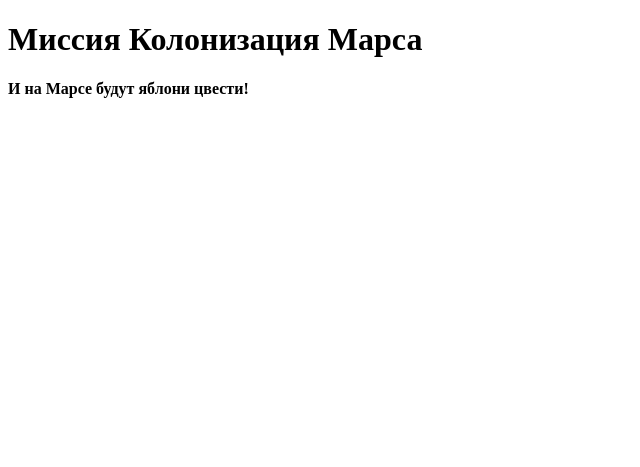
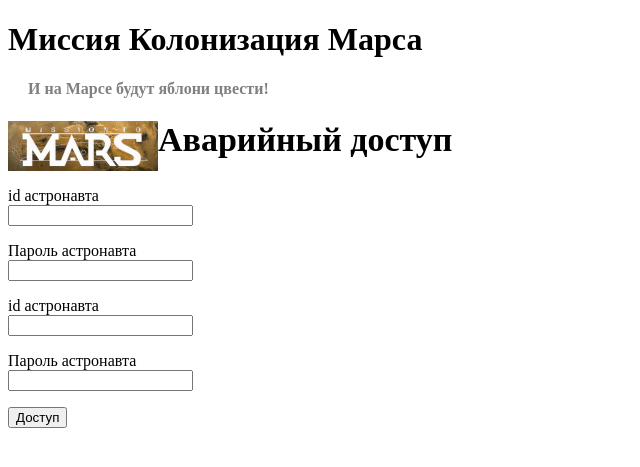
Before and after one commit to ullvea/flask_tasks, a Flask app: page /login in a window 1280 px wide. Shown: the top 467 px of the page, without its empty margins (0-640 px from the left). Run offline with Flask 3, Linux system fonts and the light colour scheme.

Commit message:
Двойная защита

```diff
--- a/WEB. Шаблоны. flask-wtf/main.py
+++ b/WEB. Шаблоны. flask-wtf/main.py
@@ -1,7 +1,11 @@
-from flask import Flask, url_for, render_template
+from flask import Flask, url_for, render_template, redirect
 import json
+from flask_wtf import FlaskForm
+from wtforms import StringField, PasswordField, BooleanField, SubmitField
+from wtforms.validators import DataRequired
 
 app = Flask(__name__)
+app.config['SECRET_KEY'] = 'yandexlyceum_secret_key'
 
 
 @app.route('/')
@@ -39,6 +43,7 @@ def distribution():
     param['list'] = ['Катя', 'Саша', 'Ваня']
     return render_template('distribution.html', **param)
 
+
 @app.route('/answer')
 @app.route('/auto_answer')
 def auto_answer():
@@ -54,6 +59,25 @@ def auto_answer():
     return render_template('auto_answer.html', **param)
 
 
+class LoginForm(FlaskForm):
+    id_astr = StringField('id астронавта', validators=[DataRequired()])
+    password_astr = PasswordField('Пароль астронавта', validators=[DataRequired()])
+    id_cap = StringField('id астронавта', validators=[DataRequired()])
+    password_cap = PasswordField('Пароль астронавта', validators=[DataRequired()])
+    submit = SubmitField('Доступ')
+
+
+@app.route('/login', methods=['GET', 'POST'])
+def login():
+    form = LoginForm()
+    if form.validate_on_submit():
+        return redirect('/success')
+    return render_template('login.html', title='Аварийный доступ', form=form)
+
+
+@app.route('/success')
+def success():
+    return f'<h1>Успешно!</h1>'
 
 
 if __name__ == '__main__':
--- a/WEB. Шаблоны. flask-wtf/static/css/style.css
+++ b/WEB. Шаблоны. flask-wtf/static/css/style.css
@@ -16,3 +16,15 @@ h4{
     padding-left: 20px;
     color:gray;
 }
+.header {
+    font-size: 34px;
+    position: static;
+    padding-left: 150px;
+    white-space: nowrap;
+}
+.img {
+    background-image: url('../img/logo.png');
+    background-repeat: no-repeat;
+    width: 150px;
+    height: 50px;
+}
--- a/WEB. Шаблоны. flask-wtf/templates/auto_answer.html
+++ b/WEB. Шаблоны. flask-wtf/templates/auto_answer.html
@@ -1,7 +1,6 @@
 {% extends "base.html" %}
 {% block color %}
-<link rel="stylesheet"
-                       href="{{ url_for('static', filename='css/style.css') }}">
+<link rel="stylesheet" href="{{ url_for('static', filename='css/style.css') }}">
 {% endblock %}
 {% block content %}
 <div align="center">
--- /dev/null
+++ b/WEB. Шаблоны. flask-wtf/templates/login.html
@@ -0,0 +1,49 @@
+{% extends "base.html" %}
+{% block color %}
+<link rel="stylesheet" href="{{ url_for('static', filename='css/style.css') }}">
+{% endblock %}
+{% block content %}
+<div class="img">
+<h1 class="header">Аварийный доступ</h1></div>
+<form action="" method="post" novalidate>
+    {{ form.hidden_tag() }}
+    <p>
+        {{ form.id_astr.label }}<br>
+        {{ form.id_astr(class="form-control") }}<br>
+        {% for error in form.id_astr.errors %}
+    <div class="alert alert-danger" role="alert">
+        {{ error }}
+    </div>
+    {% endfor %}
+    </p>
+    <p>
+        {{ form.password_astr.label }}<br>
+        {{ form.password_astr(class="form-control", type="password_astr") }}<br>
+        {% for error in form.password_astr.errors %}
+    <div class="alert alert-danger" role="alert">
+        {{ error }}
+    </div>
+    {% endfor %}
+    </p>
+
+    <p>
+        {{ form.id_cap.label }}<br>
+        {{ form.id_cap(class="form-control") }}<br>
+        {% for error in form.id_cap.errors %}
+    <div class="alert alert-danger" role="alert">
+        {{ error }}
+    </div>
+    {% endfor %}
+    </p>
+    <p>
+        {{ form.password_cap.label }}<br>
+        {{ form.password_cap(class="form-control", type="password_cap") }}<br>
+        {% for error in form.password_cap.errors %}
+    <div class="alert alert-danger" role="alert">
+        {{ error }}
+    </div>
+    {% endfor %}
+    </p>
+    <p>{{ form.submit(type="submit", class="btn btn-primary") }}</p>
+</form>
+{% endblock %}
```
Also changed, not shown: WEB. Шаблоны. flask-wtf/static/image_mars/MARS.png (deleted), WEB. Шаблоны. flask-wtf/static/img/logo.png (added).
